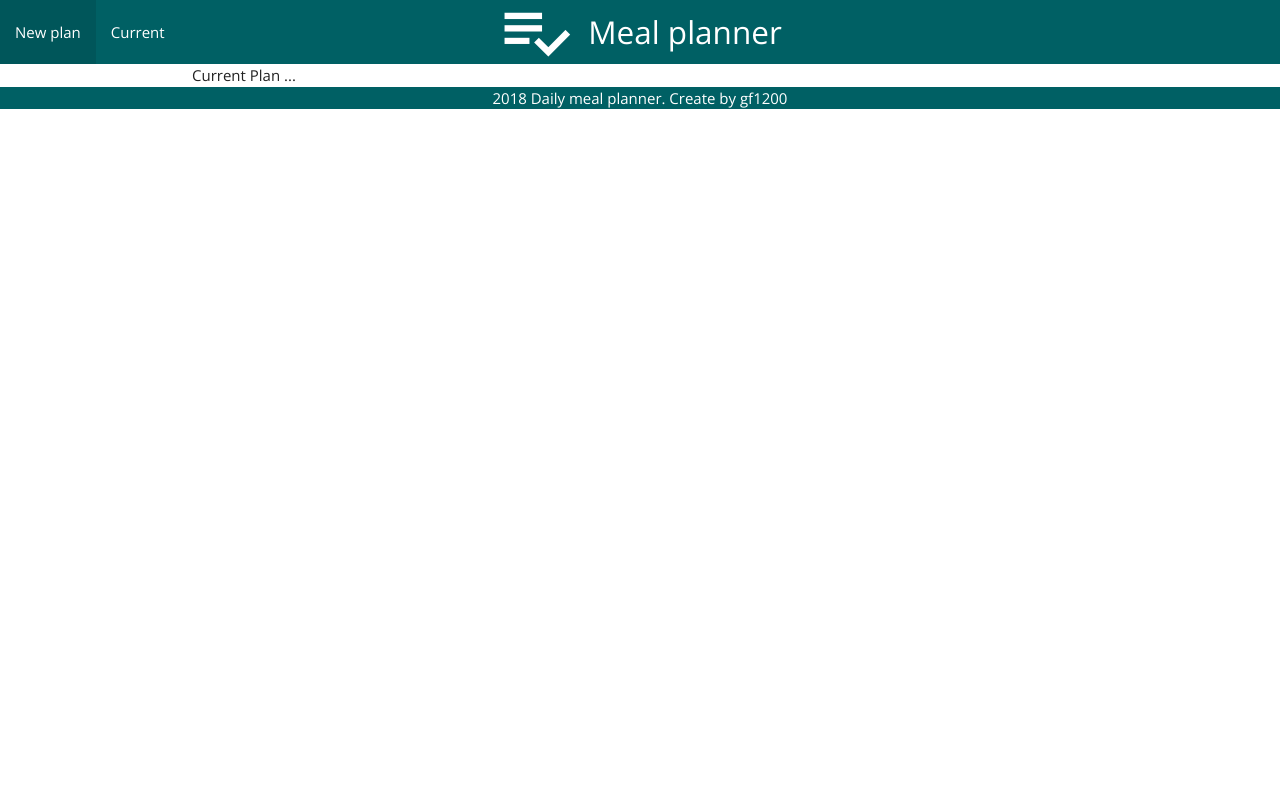
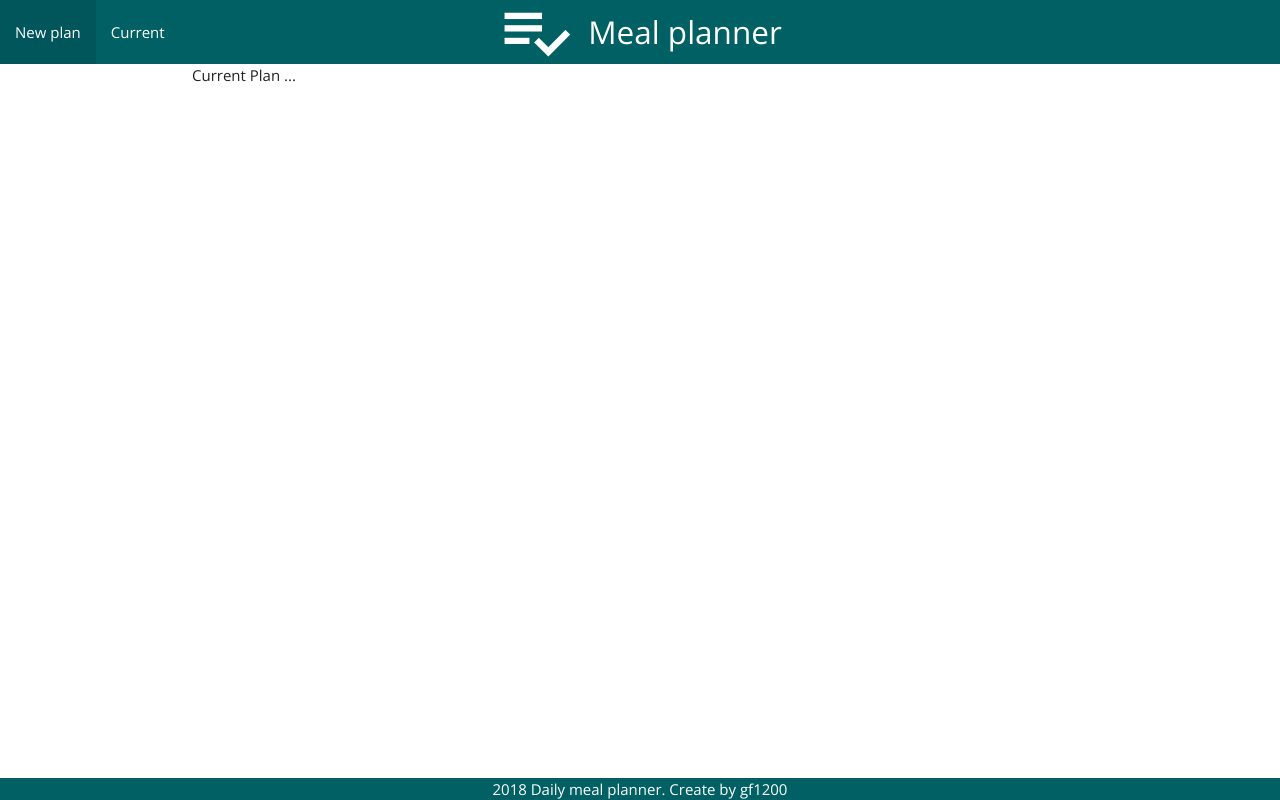
Before and after one commit to gf1200/Burger-builder_project-for-practise, a React (Create React App) app: page /current in a window 1280 px wide. Built offline with nearby package versions, Linux system fonts and the light colour scheme.

Commit message:
Added AddBtn components

```diff
--- a/public/index.html
+++ b/public/index.html
@@ -18,6 +18,18 @@
       homescreen on Android. See https://developers.google.com/web/fundamentals/web-app-manifest/
     -->
   <link rel="manifest" href="%PUBLIC_URL%/manifest.json">
+  <style>
+    body #root {
+      display: flex;
+      min-height: 100vh;
+      flex-direction: column;
+    }
+
+    main {
+      flex: 1 0 auto;
+    }
+  </style>
+
   <!--
       Notice the use of %PUBLIC_URL% in the tags above.
       It will be replaced with the URL of the `public` folder during the build.
--- /dev/null
+++ b/src/components/UI/AddBTN/AddBTN.jsx
@@ -0,0 +1,16 @@
+import React from 'react';
+import style from './AddBTN.module.scss';
+
+const AddBTN = () => {
+  return (
+    <button
+      class={[
+        'btn-floating btn-large waves-effect waves-light z-depth-4 ' + style.add
+      ].join(' ')}
+    >
+      <i class="material-icons">add</i>
+    </button>
+  );
+};
+
+export default AddBTN;
--- /dev/null
+++ b/src/components/UI/AddBTN/AddBTN.module.scss
@@ -0,0 +1,5 @@
+.add {
+  position: fixed;
+  bottom: 3rem;
+  right: 2rem;
+}
--- a/src/containers/MealPlanerBuilder/MealPlannerBuilder.jsx
+++ b/src/containers/MealPlanerBuilder/MealPlannerBuilder.jsx
@@ -9,6 +9,7 @@ import ModalFoter from '../../components/UI/Modal/ModalFoter';
 import PrimaryBTN from '../../components/UI/PrimaryBTN';
 import Spiner from './../../components/UI/Spiner';
 import withErrorHandler from '../../hoc/withErrorHandler/withErrorHandler';
+import AddBTN from '../../components/UI/AddBTN/AddBTN';
 
 class MealPlannerBuilder extends Component {
   state = {
@@ -145,6 +146,7 @@ class MealPlannerBuilder extends Component {
           </ModalFoter>
         </Modal>
         {meals}
+        <AddBTN />
       </React.Fragment>
     );
   }
--- a/src/hoc/Layot/Layout.js
+++ b/src/hoc/Layot/Layout.js
@@ -1,9 +1,9 @@
 import React from 'react';
-import Aux from './../ReactAux/ReactAux';
 import Toolbar from './../../components/Navigation/Toolbar/Toolbar';
+// import style from './Layout.module'
 
 const layout = ({ children }) => (
-  <Aux>
+  <React.Fragment>
     <Toolbar />
     <main className="container">{children}</main>
 
@@ -14,7 +14,7 @@ const layout = ({ children }) => (
         </div>
       </div>
     </footer>
-  </Aux>
+  </React.Fragment>
 );
 
 export default layout;
--- a/src/hoc/Layot/Layout.module.scss
+++ /dev/null
@@ -1,3 +0,0 @@
-.content {
-  margin-top: 16px;
-}
```
